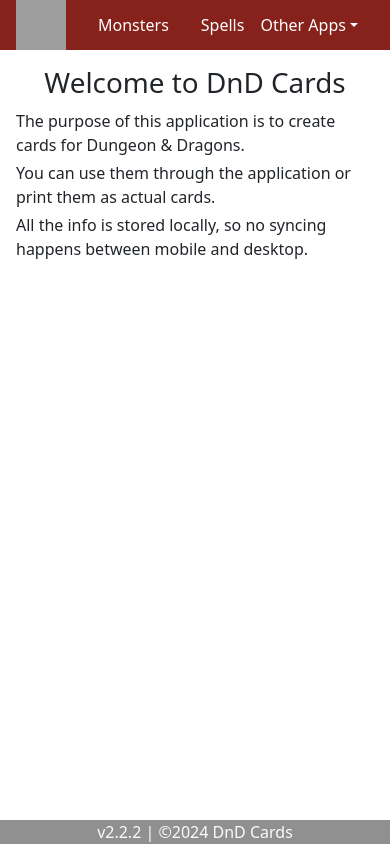
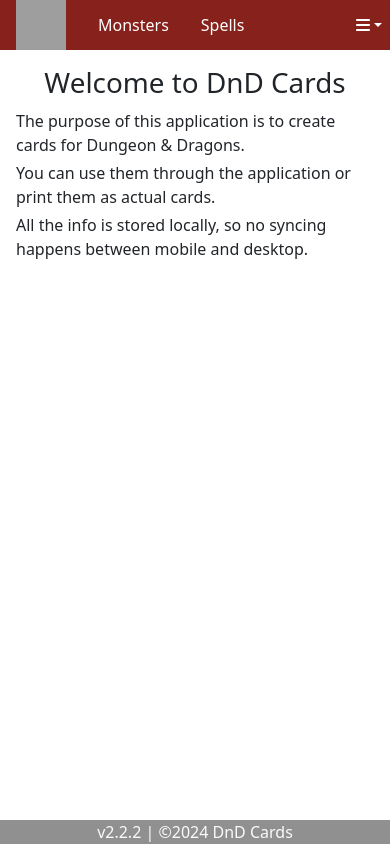
Before and after one commit to narolan/dnd-cards, a React (Vite) app: page /#/ in a window 390 px wide. Built offline with nearby package versions, Linux system fonts and the light colour scheme; grey boxes are pictures that could not be loaded.

Commit message:
[FEATURE-32] :: burger menu for mobile

```diff
--- a/src/components/Navbar.jsx
+++ b/src/components/Navbar.jsx
@@ -1,10 +1,8 @@
 import React from "react";
-import {
-    Nav,
-    NavLink,
-    NavMenu,
-} from "./NavbarElements.jsx";
+import {Nav, NavLink, NavMenu,} from "./NavbarElements.jsx";
 import {NavDropdown} from "react-bootstrap";
+import {FontAwesomeIcon} from "@fortawesome/react-fontawesome";
+import {faBars} from "@fortawesome/free-solid-svg-icons";
 
 
 const Navbar = () => {
@@ -17,15 +15,32 @@ const Navbar = () => {
                 <NavLink to="/" className="home">
                     <img src={BASE_URL + "/logo192.png"} alt="logo" width="50" height="50"/>
                 </NavLink>
-                <NavLink to="/monsters">
+                <NavLink to="/monsters" className="desktop">
                     Monsters
                 </NavLink>
-                <NavLink to="/spells">
+                <NavLink to="/spells" className="desktop">
                     Spells
                 </NavLink>
-                <NavDropdown style={{color: "white", textDecoration: "none"}} title="Other Apps" id="nav-dropdown">
+                <NavDropdown className="desktop" style={{color: "white", textDecoration: "none", margin: "auto 1rem"}} title="Other Apps" id="nav-dropdown">
                     <NavDropdown.Item href="https://smarinade.github.io/looters" target="_blank">Looters</NavDropdown.Item>
                 </NavDropdown>
+            </NavMenu>
+            <NavMenu className="justify-content-end mobile" style={{ marginRight: ".5rem" }}>
+                <NavDropdown
+                    title={<FontAwesomeIcon style={{color: "white"}} icon={faBars}/>}
+                    id="collasible-nav-dropdown"
+                    style={{ color: 'white' }}
+                >
+                    <NavDropdown.Item href={BASE_URL + "#/monsters"}>Monsters</NavDropdown.Item>
+                    <NavDropdown.Item href={BASE_URL + "#/spells"}>Spells</NavDropdown.Item>
+                    <NavDropdown.Divider/>
+                    <NavDropdown.Item
+                        href="https://smarinade.github.io/looters" target="_blank"
+                    >
+                        Looters
+                    </NavDropdown.Item>
+                </NavDropdown>
+
             </NavMenu>
         </Nav>
     )
--- a/src/components/index.css
+++ b/src/components/index.css
@@ -20,3 +20,21 @@
         margin: 1rem auto;
     }
 }
+
+.desktop {
+
+}
+
+.mobile {
+    display: none !important;
+}
+
+@media (max-width: 600px) {
+    .desktop {
+        display: none;
+    }
+
+    .mobile {
+        display: inherit !important;
+    }
+}
```
